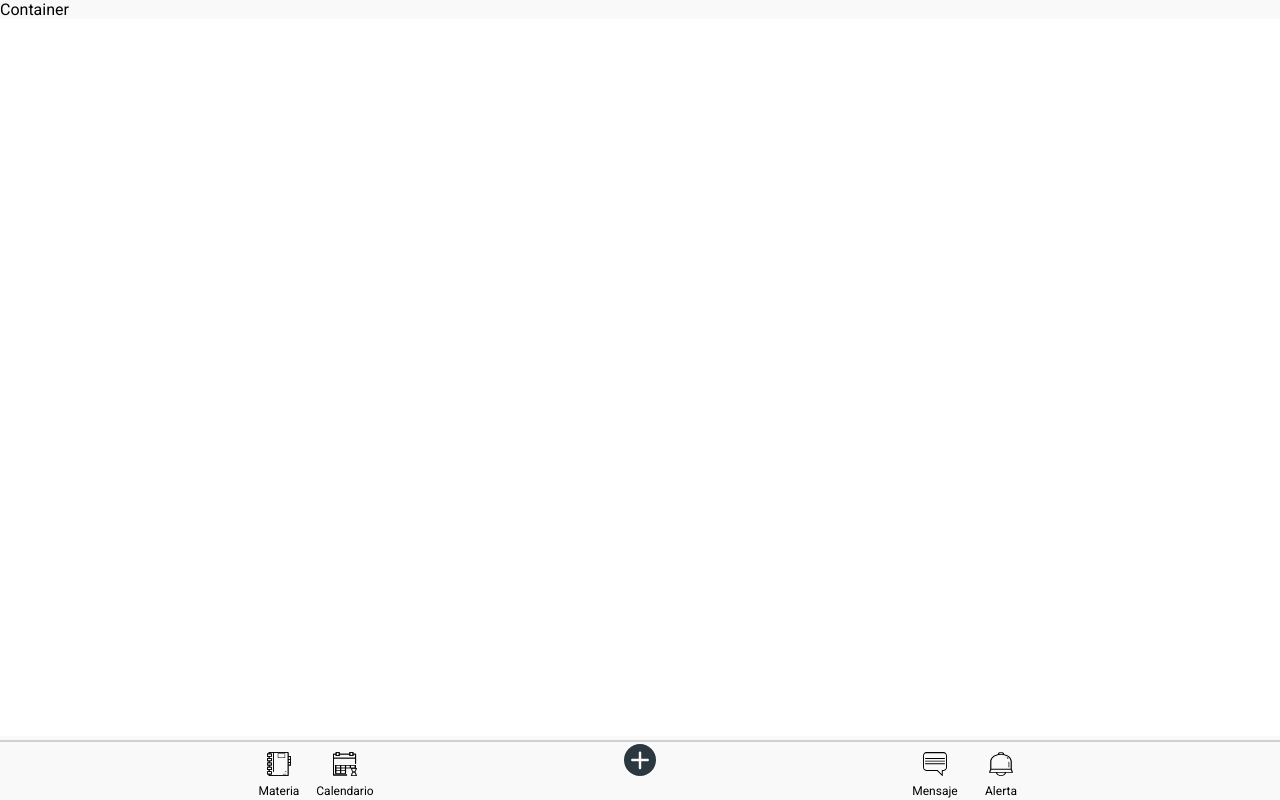
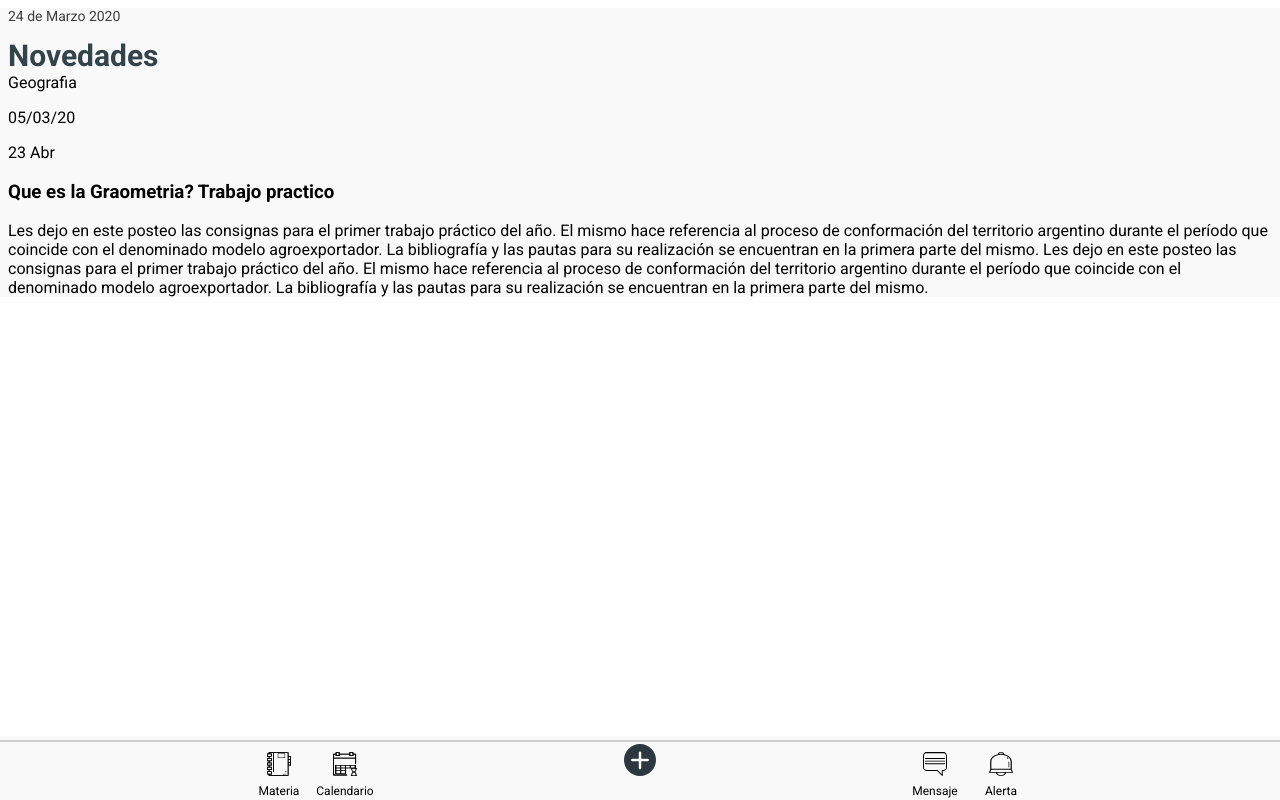
Before and after one commit to ferchas/schooll-app, a React app: page / in a window 1280 px wide. Built offline with nearby package versions, Linux system fonts and the light colour scheme.

Commit message:
add homepage

```diff
--- a/src/App/components/layout/style.scss
+++ b/src/App/components/layout/style.scss
@@ -11,6 +11,9 @@ body {
     .layout__wrapp {
         background-color: $greay_100;
         height: 100%;
+        width: 100%;
+        margin: 0;
+        padding: 0px;
 
         .icon__x24 {
             width: 24px;
--- a/src/App/pages/home/index.js
+++ b/src/App/pages/home/index.js
@@ -6,8 +6,30 @@ import './style.scss';
 
 const Home = () => (
   <Layout>
-    <div className='main-content'>
-      Container
+    <div className='home'>
+      <div className="home--today">24 de Marzo 2020</div>
+      <div className="home--title">Novedades</div>
+
+      <div className="home__news">
+        <div className="home__news__header">
+          <div className="home__news__header--label">Geografia</div>
+          <div className="home__news__header--flags">
+            <p> 05/03/20</p>
+            <p> 23 Abr</p>
+          </div>
+        </div>
+        <div className="home__news__info">
+          <h3 className="home__news__info--title"> Que es la Graometria? Trabajo practico</h3>
+          <p className="home__news__info--description">
+            Les dejo en este posteo las consignas para el primer trabajo práctico del año.
+            El mismo hace referencia al proceso de conformación del territorio argentino
+            durante el período que coincide con el denominado modelo agroexportador. La bibliografía y las pautas para su realización se encuentran en la primera parte del mismo.
+            Les dejo en este posteo las consignas para el primer trabajo práctico del año.
+            El mismo hace referencia al proceso de conformación del territorio argentino
+            durante el período que coincide con el denominado modelo agroexportador. La bibliografía y las pautas para su realización se encuentran en la primera parte del mismo.
+          </p>
+        </div>
+      </div>
     </div>
   </Layout>
 )
--- a/src/App/pages/home/style.scss
+++ b/src/App/pages/home/style.scss
@@ -1,6 +1,22 @@
-.map-wrapper {
-  .map-img {
-    width: 100%;
-    height: auto;
+@import '../../components/layout/variables';
+
+.home {
+  margin: 8px;
+
+  &--today {
+    color: $greay_400;
+    font-size: 14px;
   }
+
+  &--title {
+    color: $greay_500;
+    font-size: 30px;
+    font-weight: bold;
+    padding-top: 14px;
+  }
+
+  &__news {
+
+  }
+
 }
```
Also changed, not shown: src/App/pages/dashboard/index.js (added).
